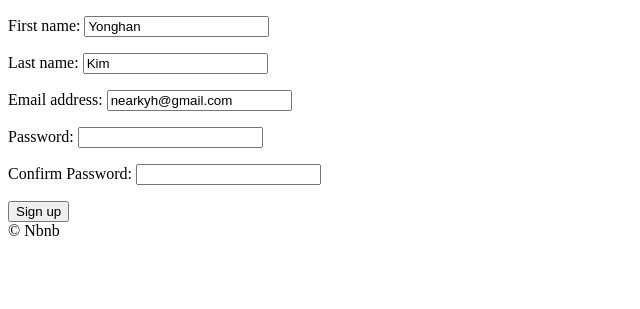
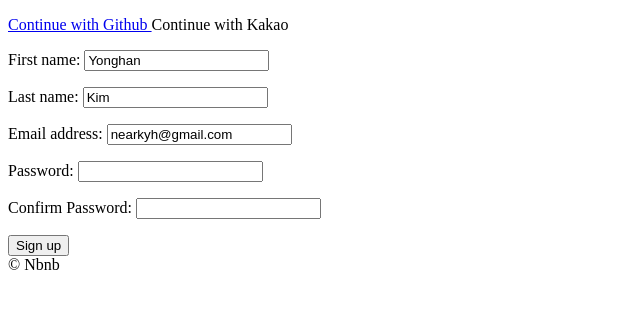
Before and after one commit to nearkyh/airbnb-clone, a Django app: page /users/signup in a window 1280 px wide. Shown: the part 78-387 px from the top of the page, without its empty margins (0-640 px from the left). Run offline with Django 3.2, Linux system fonts and the light colour scheme.

Commit message:
Add github login

```diff
--- /dev/null
+++ b/templates/partials/social_login.html
@@ -0,0 +1,8 @@
+<div>
+    <a href="{% url 'users:github-login' %}">
+        Continue with Github
+    </a>
+    <a>
+        Continue with Kakao
+    </a>
+</div>
--- a/templates/users/login.html
+++ b/templates/users/login.html
@@ -8,9 +8,13 @@
 {% endblock search-bar %}
 
 {% block content %}
+
+    {% include 'partials/social_login.html' %}
+
     <form method="POST", action="{% url "users:login" %}">
         {% csrf_token %}
         {{form.as_p}}
         <button>Login</button>
     </form>
+
 {% endblock content %}
--- a/templates/users/signup.html
+++ b/templates/users/signup.html
@@ -8,9 +8,13 @@
 {% endblock search-bar %}
 
 {% block content %}
+
+    {% include 'partials/social_login.html' %}
+
     <form method="POST", action="{% url "users:signup" %}">
         {% csrf_token %}
         {{form.as_p}}
         <button>Sign up</button>
     </form>
+
 {% endblock content %}
--- a/users/admin.py
+++ b/users/admin.py
@@ -19,6 +19,7 @@ class CustomUserAdmin(UserAdmin):
                     "language",
                     "currency",
                     "superhost",
+                    "login_method",
                 )
             },
         ),
@@ -39,4 +40,5 @@ class CustomUserAdmin(UserAdmin):
         "is_superuser",
         "email_verified",
         "email_secret",
+        "login_method",
     )
--- a/users/models.py
+++ b/users/models.py
@@ -12,36 +12,41 @@ class User(AbstractUser):
 
     GENDER_MALE = "M"
     GENDER_FEMALE = "W"
-    GENDERS = (
-        (GENDER_MALE, "Male"),
-        (GENDER_FEMALE, "Female"),
-    )
+    GENDERS_CHOICES = ((GENDER_MALE, "Male"), (GENDER_FEMALE, "Female"))
+
     LANGUAGE_ENGLISH = "eng"
     LANGUAGE_KOREAN = "kor"
-    LANGUAGES = (
-        (LANGUAGE_ENGLISH, "English"),
-        (LANGUAGE_KOREAN, "Korean"),
-    )
+    LANGUAGES_CHOICES = ((LANGUAGE_ENGLISH, "English"), (LANGUAGE_KOREAN, "Korean"))
+
     CURRENCY_USD = "usd"
     CURRENCY_KRW = "krw"
-    CURRENCIES = (
-        (CURRENCY_USD, "USD"),
-        (CURRENCY_KRW, "KRW"),
+    CURRENCIES_CHOICES = ((CURRENCY_USD, "USD"), (CURRENCY_KRW, "KRW"))
+
+    LOGIN_EMAIL = "email"
+    LOGIN_GITHUB = "github"
+    LOGIN_KAKAO = "kakao"
+    LOGIN_CHOICES = (
+        (LOGIN_EMAIL, "Email"),
+        (LOGIN_GITHUB, "Github"),
+        (LOGIN_KAKAO, "Kakao"),
     )
 
     avatar = models.ImageField(upload_to="avatars", blank=True)
-    gender = models.CharField(choices=GENDERS, max_length=10, blank=True)
+    gender = models.CharField(choices=GENDERS_CHOICES, max_length=10, blank=True)
     bio = models.TextField(default="", blank=True)
     birthdate = models.DateField(blank=True, null=True)
     language = models.CharField(
-        choices=LANGUAGES, max_length=10, blank=True, default=LANGUAGE_KOREAN
+        choices=LANGUAGES_CHOICES, max_length=10, blank=True, default=LANGUAGE_KOREAN
     )
     currency = models.CharField(
-        choices=CURRENCIES, max_length=3, blank=True, default=CURRENCY_KRW
+        choices=CURRENCIES_CHOICES, max_length=3, blank=True, default=CURRENCY_KRW
     )
     superhost = models.BooleanField(default=False)
     email_verified = models.BooleanField(default=False)
     email_secret = models.CharField(max_length=20, default="", blank=True)
+    login_method = models.CharField(
+        max_length=50, choices=LOGIN_CHOICES, default=LOGIN_EMAIL
+    )
 
     def verify_email(self):
         if self.email_verified is False:
--- a/users/urls.py
+++ b/users/urls.py
@@ -5,6 +5,8 @@ app_name = "users"
 
 urlpatterns = [
     path("login", views.LoginView.as_view(), name="login"),
+    path("login/github", views.github_login, name='github-login'),
+    path("login/github/callback", views.github_callback, name='github-callback'),
     path("logout", views.logout_view, name="logout"),
     path("signup", views.SignUpView.as_view(), name="signup"),
     path("verify/<str:key>", views.complete_verification, name="complete-verification"),
--- a/users/views.py
+++ b/users/views.py
@@ -1,3 +1,5 @@
+import os
+import requests
 from django.views.generic import FormView
 from django.urls import reverse_lazy
 from django.shortcuts import redirect
@@ -63,3 +65,69 @@ def complete_verification(request, key):
         # TODO: Add error message
         pass
     return redirect(reverse("core:home"))
+
+
+def github_login(request):
+    client_id = os.environ.get("GITHUB_ID")
+    redirect_uri = "http://127.0.0.1:8000/users/login/github/callback"
+    return redirect(
+        f"https://github.com/login/oauth/authorize?client_id={client_id}&redirect_uri={redirect_uri}&scope=read:user"
+    )
+
+
+class GithubException(Exception):
+    pass
+
+
+def github_callback(request):
+    try:
+        code = request.GET.get("code", None)
+        client_id = os.environ.get("GITHUB_ID")
+        client_secret = os.environ.get("GITHUB_SECRET")
+        if code is not None:
+            token_request = requests.post(
+                f"https://github.com/login/oauth/access_token?client_id={client_id}&client_secret={client_secret}&code={code}",
+                headers={"Accept": "application/json"},
+            )
+            token_json = token_request.json()
+            error = token_json.get("error", None)
+            if error is not None:
+                return GithubException()
+            else:
+                access_token = token_json.get("access_token")
+                profile_request = requests.get(
+                    "https://api.github.com/user",
+                    headers={
+                        "Authorization": f"token {access_token}",
+                        "Accept": "application/json",
+                    },
+                )
+                profile_json = profile_request.json()
+                username = profile_json.get("login", None)
+                if username is not None:
+                    name = profile_json.get("name")
+                    email = profile_json.get("email")
+                    bio = profile_json.get("bio")
+                    try:
+                        user = models.User.objects.get(email=email)
+                        if user.login_method != models.User.LOGIN_GITHUB:
+                            raise GithubException
+                    except models.User.DoesNotExist:
+                        user = models.User.objects.create(
+                            email=email,
+                            first_name=name,
+                            username=email,
+                            bio=bio,
+                            login_method=models.User.LOGIN_GITHUB,
+                        )
+                        user.set_unusable_password()
+                        user.save()
+                    login(request, user)
+                    return redirect(reverse("core:home"))
+                else:
+                    raise GithubException()
+        else:
+            raise GithubException()
+    except GithubException:
+        # TODO: Send error message
+        return redirect(reverse("core:home"))
```
Also changed, not shown: users/migrations/0005_user_login_method.py (added).
